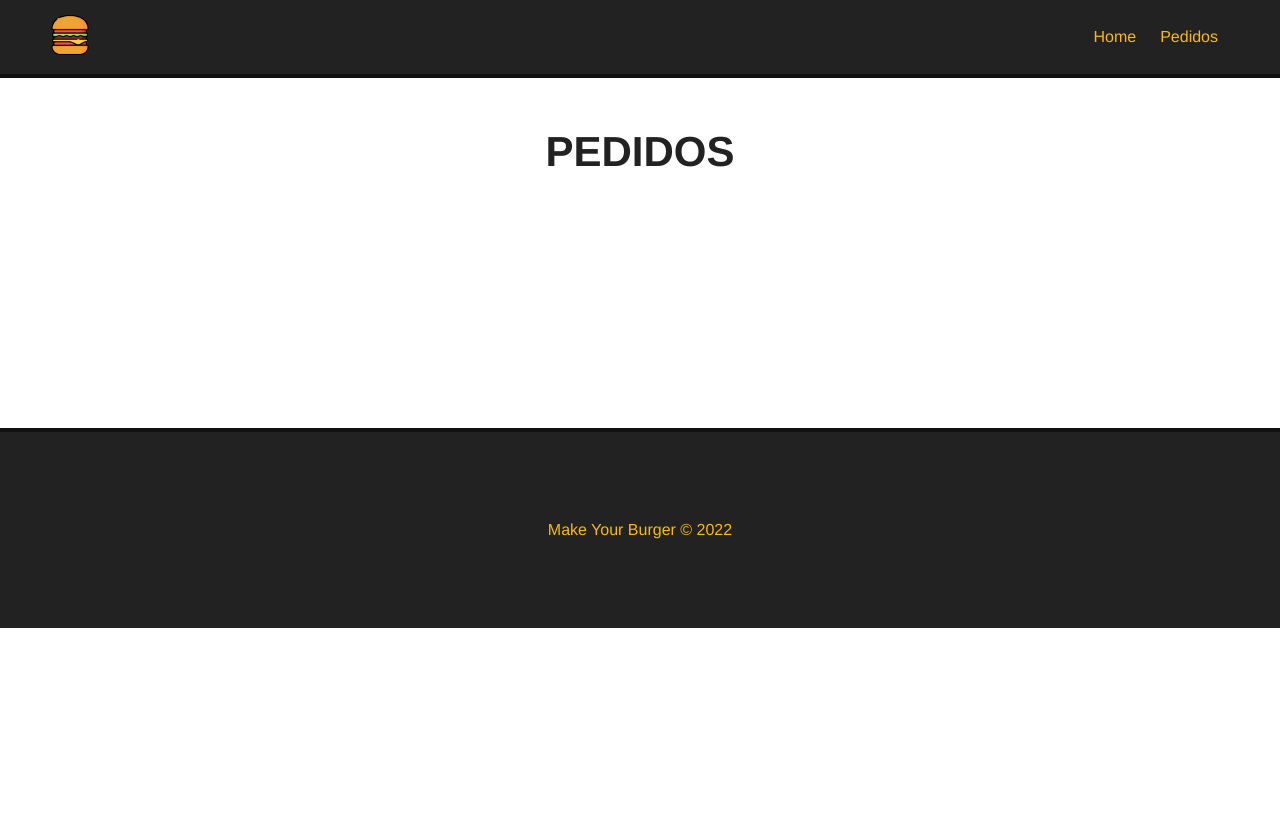
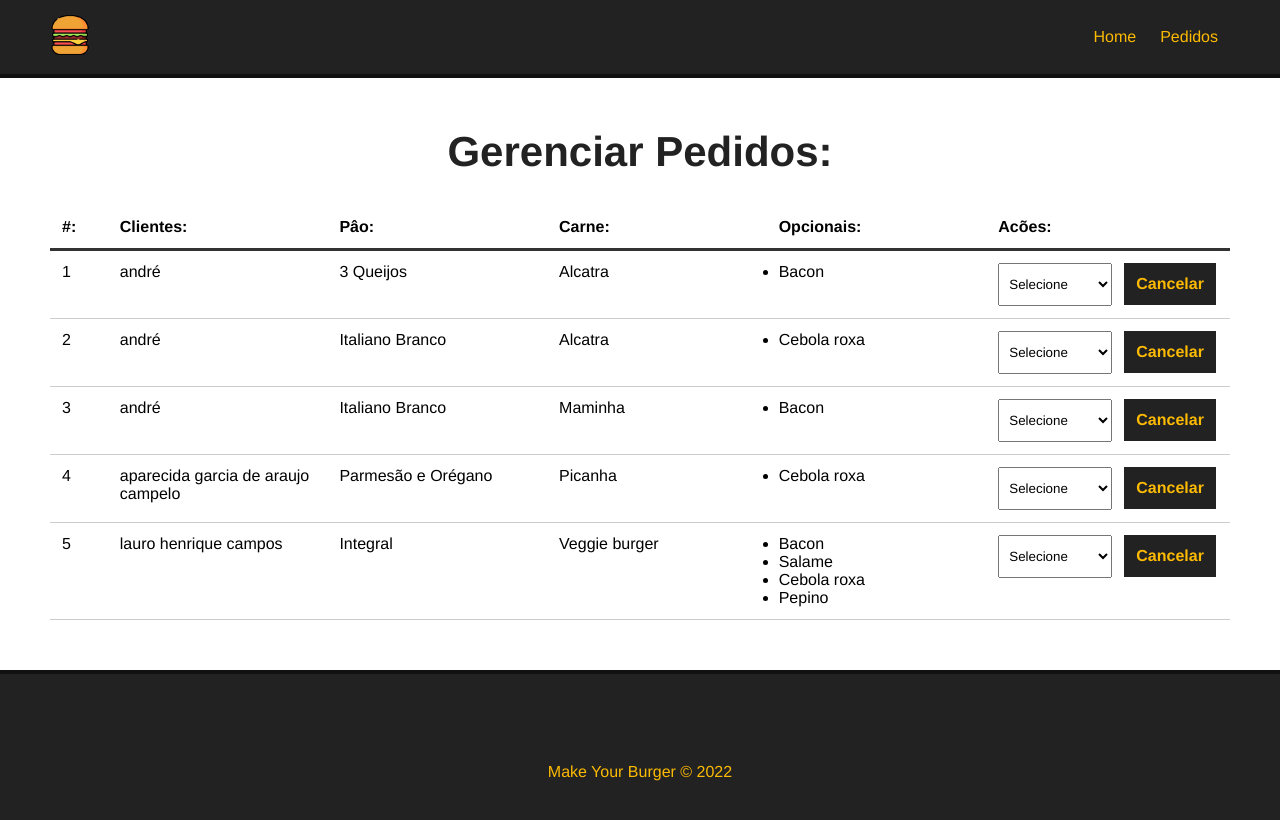
Before and after one commit to AndreCampeloR/Make_Your_Burger, a Vue app: page /pedidos in a window 1280 px wide. Shown: the top 820 px of the page. Built offline with nearby package versions, Linux system fonts and the light colour scheme; data requests are answered from the project's data file.

Commit message:
add dashboard

```diff
--- a/db/db.json
+++ b/db/db.json
@@ -77,5 +77,59 @@
       "tipo": "Finalizado"
     }
   ],
-    "burgers": []
+  "burgers": [
+    {
+      "nome": "andré",
+      "carne": "Alcatra",
+      "pao": "3 Queijos",
+      "opcionais": [
+        "Bacon"
+      ],
+      "status": "solicitado",
+      "id": 1
+    },
+    {
+      "nome": "andré",
+      "carne": "Alcatra",
+      "pao": "Italiano Branco",
+      "opcionais": [
+        "Cebola roxa"
+      ],
+      "status": "solicitado",
+      "id": 2
+    },
+    {
+      "nome": "andré",
+      "carne": "Maminha",
+      "pao": "Italiano Branco",
+      "opcionais": [
+        "Bacon"
+      ],
+      "status": "solicitado",
+      "id": 3
+    },
+    {
+      "nome": "aparecida garcia de araujo campelo",
+      "carne": "Picanha",
+      "pao": "Parmesão e Orégano",
+      "opcionais": [
+        "Cebola roxa"
+      ],
+      "status": "solicitado",
+      "id": 4
+    },
+    {
+      "nome": "lauro henrique campos",
+      "carne": "Veggie burger",
+      "pao": "Integral",
+      "opcionais": [
+        "Bacon",
+        "Salame",
+        "Cebola roxa",
+        "Pepino"
+      ],
+      "status": "solicitado",
+      "id": 5
     }
+  ]
+}
--- a/src/components/BurgerForm.vue
+++ b/src/components/BurgerForm.vue
@@ -1,9 +1,9 @@
 <template>
     <div>
-        <p>componente de msg</p>
+        <Message :msg='msg' v-show='msg'/>
     </div>
     <div>
-      <form id="burger-form">
+      <form id="burger-form" @submit="createBurger">
 
          <div class="input-container">
             <label for="nome">Nome do cliente: </label>
@@ -46,6 +46,8 @@
 </template>
 
 <script>
+import Message from './Message.vue'
+
 export default {
    name: 'BurgerForm',
    data(){
@@ -57,7 +59,6 @@
         pao: null,
         carne: null,
         opcionais: [],
-        status: 'Solicitado',
         msg: null
     }
    },
@@ -71,10 +72,48 @@
          this.carnes = data.carnes;
          this.opcionaisdata = data.opcionais;
 
+       },
+       async createBurger(e){
+           e.preventDefault();
+
+           const data = {
+            nome: this.nome,
+            carne: this.carne,
+            pao: this.pao,
+            opcionais: Array.from(this.opcionais),
+            status: 'solicitado'
+           }
+
+           const dataJson = JSON.stringify(data)
+
+           const req = await fetch("http://localhost:3000/burgers", {
+            method: 'POST',
+            headers: { 'Content-Type': 'application/json'},
+            body: dataJson
+           });
+
+           const res = await req.json();
+
+           // colocar uma msg de sistema
+           this.msg = `Pedido nº ${res.id} realizado com sucesso`;
+
+           // limpar msg
+           setTimeout(()=> this.msg = '', 3000);
+
+           //limpar campos
+           this.nome = '',
+           this.carne = '',
+           this.pao = '',
+           this.opcionais = ''
+
+
        }
    },
    mounted(){
         this.getIngredientes()
+   },
+   components: {
+    Message
    }
 }
 </script>
--- /dev/null
+++ b/src/components/Dashboard.vue
@@ -0,0 +1,132 @@
+<template>
+   <div id="burger-table">
+      <div>
+         <div id="burger-table-heading">
+            <div class="order-id">#:</div>
+            <div>Clientes:</div>
+            <div>Pâo:</div>
+            <div>Carne:</div>
+            <div>Opcionais:</div>
+            <div>Acões:</div>
+         </div>
+      </div>
+      <div id="burger-table-rows">
+        <div class="burger-table-row" v-for='burger in burgers' :key="burger.id">
+           <div class="order-number">{{burger.id}}</div>
+           <div>{{burger.nome}}</div>
+           <div>{{burger.pao}}</div>
+           <div>{{burger.carne}}</div>
+           <div>
+              <ul>
+                  <li v-for="(opcional, index) in burger.opcionais" :key="index" >
+                    {{opcional}}
+                  </li>
+              </ul>
+           </div>
+           <div>
+            <select name="status" class="status">
+                <option value="">Selecione</option>
+                <option v-for="s in status" :key="s.id" value="s.tipo" :selected="burger.status == s.tipo">
+                    {{s.tipo}}
+                </option>
+            </select>
+            <button class="delete-btn">Cancelar</button>
+           </div>
+        </div>
+      </div>
+
+   </div>
+</template>
+
+<script>
+export default {
+    name: 'Dashboard',
+    data() {
+        return{
+            burgers: null,
+            burger_id: null,
+            status: []
+        }
+    },
+    methods: {
+        async getPedidos(){
+
+            const req = await fetch('http://localhost:3000/burgers');
+
+            const data = await req.json();
+
+            this.burgers = data
+
+            // resgatar status
+            this.getStatus();
+        },
+        async getStatus() {
+
+            const req = await fetch('http://localhost:3000/status');
+
+            const data = await req.json();
+
+            this.status = data;
+
+
+        }
+    },
+    mounted() {
+         this.getPedidos();
+    }
+}
+</script>
+
+<style scoped>
+
+  #burger-table {
+    max-width: 1200px;
+    margin: 0 auto;
+  }
+
+   #burger-table-heading,
+  #burger-table-rows,
+  .burger-table-row {
+    display: flex;
+    flex-wrap: wrap;
+  }
+  #burger-table-heading {
+    font-weight: bold;
+    padding: 12px;
+    border-bottom: 3px solid #333;
+  }
+   .burger-table-row {
+    width: 100%;
+    padding: 12px;
+    border-bottom: 1px solid #CCC;
+  }
+  #burger-table-heading div,
+  .burger-table-row div {
+    width: 19%;
+  }
+  #burger-table-heading .order-id,
+  .burger-table-row .order-number {
+    width: 5%;
+  }
+  select {
+    padding: 12px 6px;
+    margin-right: 12px;
+  }
+  .delete-btn {
+    background-color: #222;
+    color:#fcba03;
+    font-weight: bold;
+    border: 2px solid #222;
+    padding: 10px;
+    font-size: 16px;
+    margin: 0 auto;
+    cursor: pointer;
+    transition: .5s;
+  }
+
+  .delete-btn:hover {
+    background-color: transparent;
+    color: #222;
+  }
+
+</style>
--- /dev/null
+++ b/src/components/Message.vue
@@ -0,0 +1,26 @@
+<template>
+    <div class="message-container">
+        <p>{{msg}}</p>
+    </div>
+</template>
+
+<script>
+export default {
+    name: 'Message',
+    props: {
+      msg: String
+    }
+}
+</script>
+
+<style scoped>
+ .message-container{
+    color: #004085;
+    background-color: #cce5ff;
+    border: solid 2px #b8daff;
+    border-radius: 5px;
+    padding: 10px;
+    max-width: 400px;
+    margin: 30px auto;
+ }
+</style>
--- a/src/views/Pedidos.vue
+++ b/src/views/Pedidos.vue
@@ -1,5 +1,18 @@
 <template>
   <div class="main-container">
-    <h1>PEDIDOS</h1>
+    <h1>Gerenciar Pedidos:</h1>
+    <Dashboard />
   </div>
 </template>
+
+<script>
+import Dashboard from '../components/Dashboard.vue'
+
+
+export default {
+  name: 'Pedidos',
+  components: {
+    Dashboard
+  }
+}
+</script>
```
Lines whose indentation alone changed are shown as unchanged.
